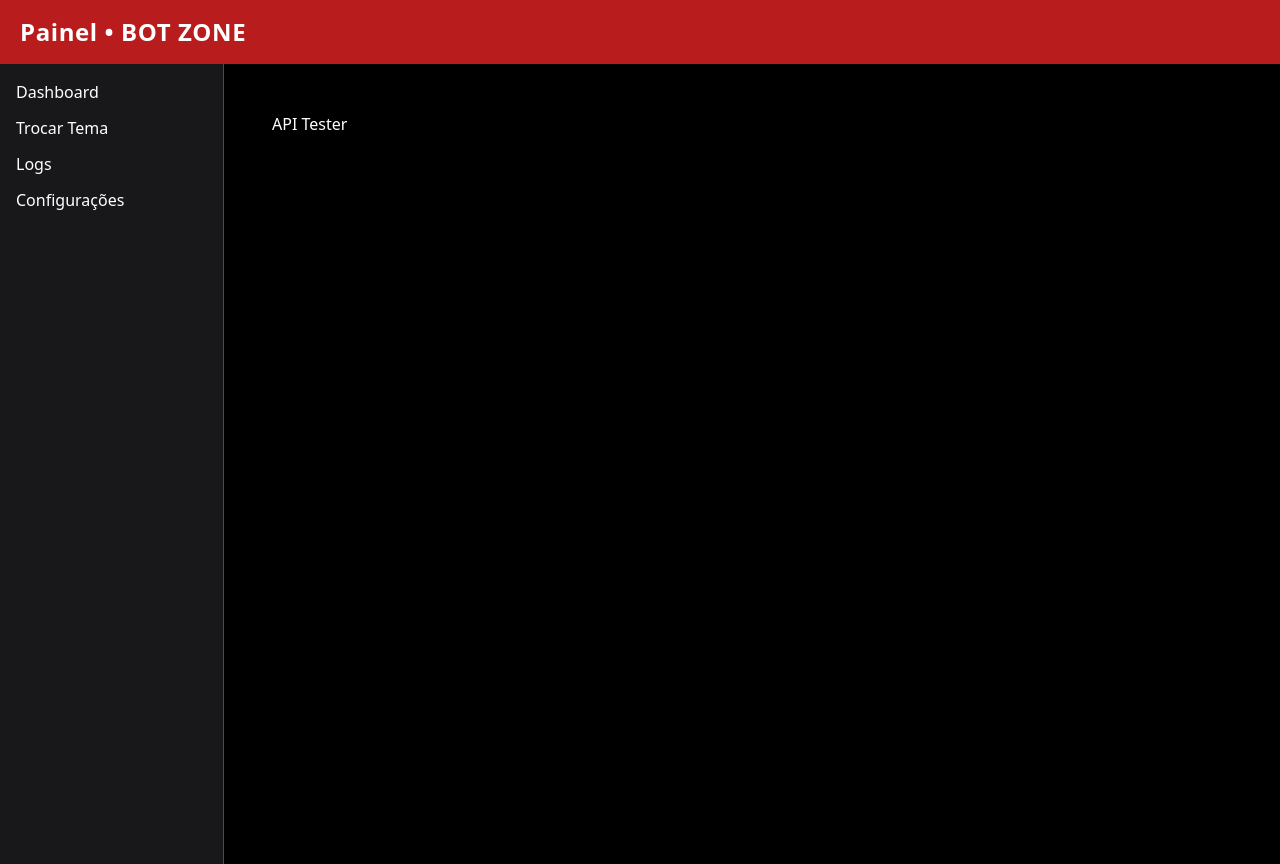
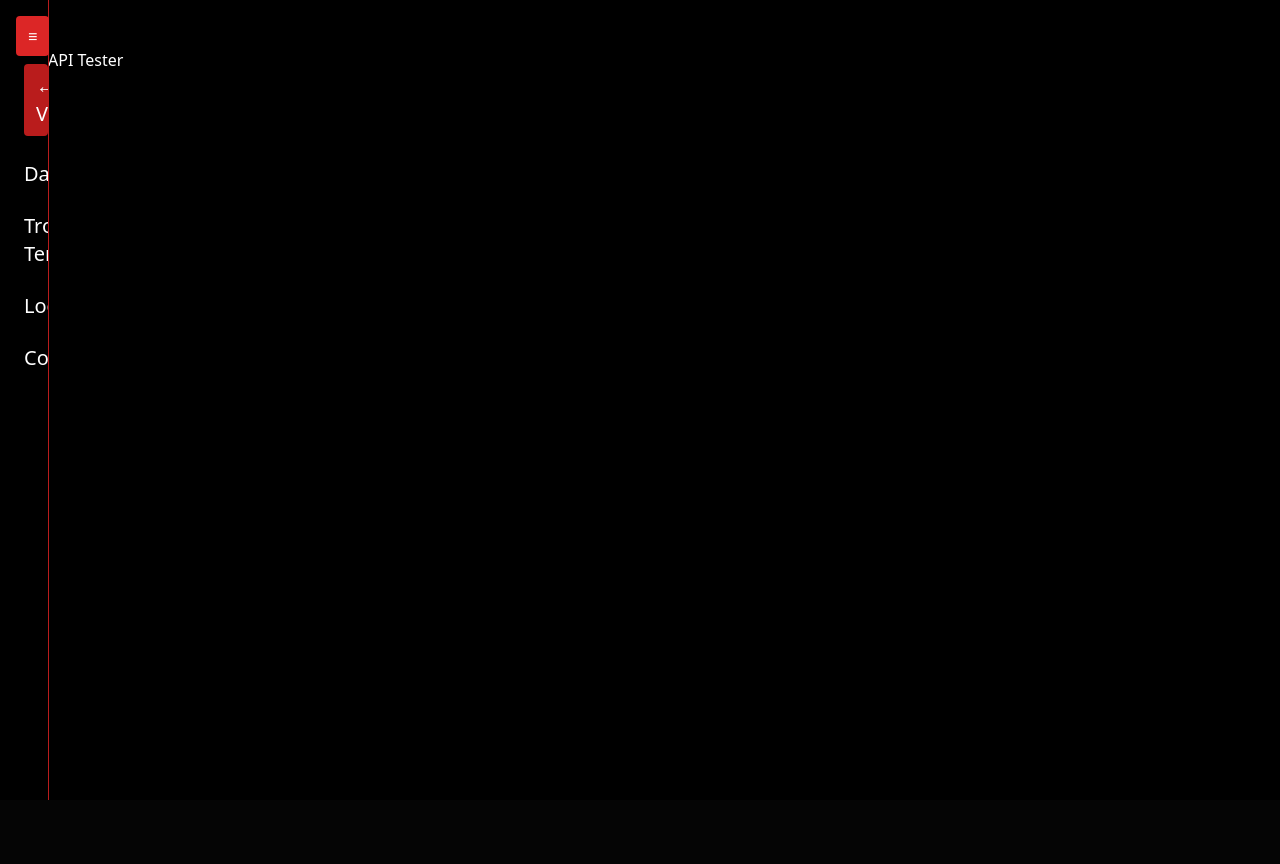
Before and after one commit to rubensilver/uchiha-site, a Next.js app: page /admin/api-tester in a window 1280 px wide. After the commit the page ends 800 px from the top, so only its background shows below. Built offline with nearby package versions, Linux system fonts and the light colour scheme; no server answers.

Commit message:
Update layout.tsx

```diff
--- a/app/admin/layout.tsx
+++ b/app/admin/layout.tsx
@@ -1,26 +1,12 @@
+import Sidebar from "@/components/Sidebar";
+
 export default function AdminLayout({ children }) {
   return (
-    <div className="min-h-screen bg-black text-white">
-      <header className="w-full bg-red-700 px-5 py-4 shadow-lg">
-        <h1 className="text-2xl font-bold tracking-wide">
-          Painel • BOT ZONE
-        </h1>
-      </header>
-
-      <div className="flex">
-        <aside className="w-56 bg-zinc-900 border-r border-red-700 min-h-screen p-4">
-          <nav className="flex flex-col gap-3">
-            <a href="/admin" className="hover:text-red-500">Dashboard</a>
-            <a href="/admin/theme" className="hover:text-red-500">Trocar Tema</a>
-            <a href="/admin/logs" className="hover:text-red-500">Logs</a>
-            <a href="/admin/settings" className="hover:text-red-500">Configurações</a>
-          </nav>
-        </aside>
-
-        <main className="flex-1 p-6">
-          {children}
-        </main>
-      </div>
+    <div className="min-h-screen flex bg-black text-white">
+      <Sidebar />
+      <main className="flex-1 p-6 ml-0">
+        {children}
+      </main>
     </div>
   );
 }
```
